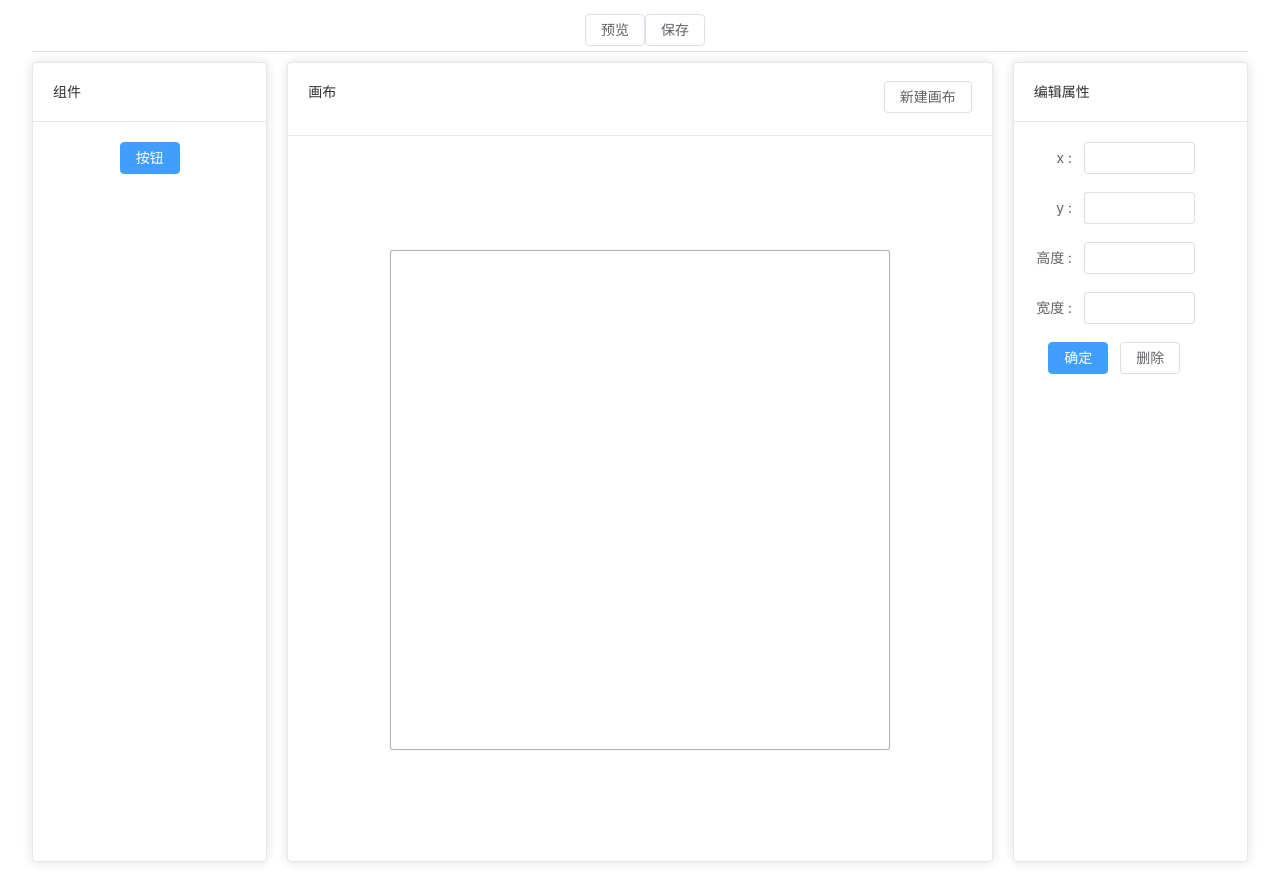
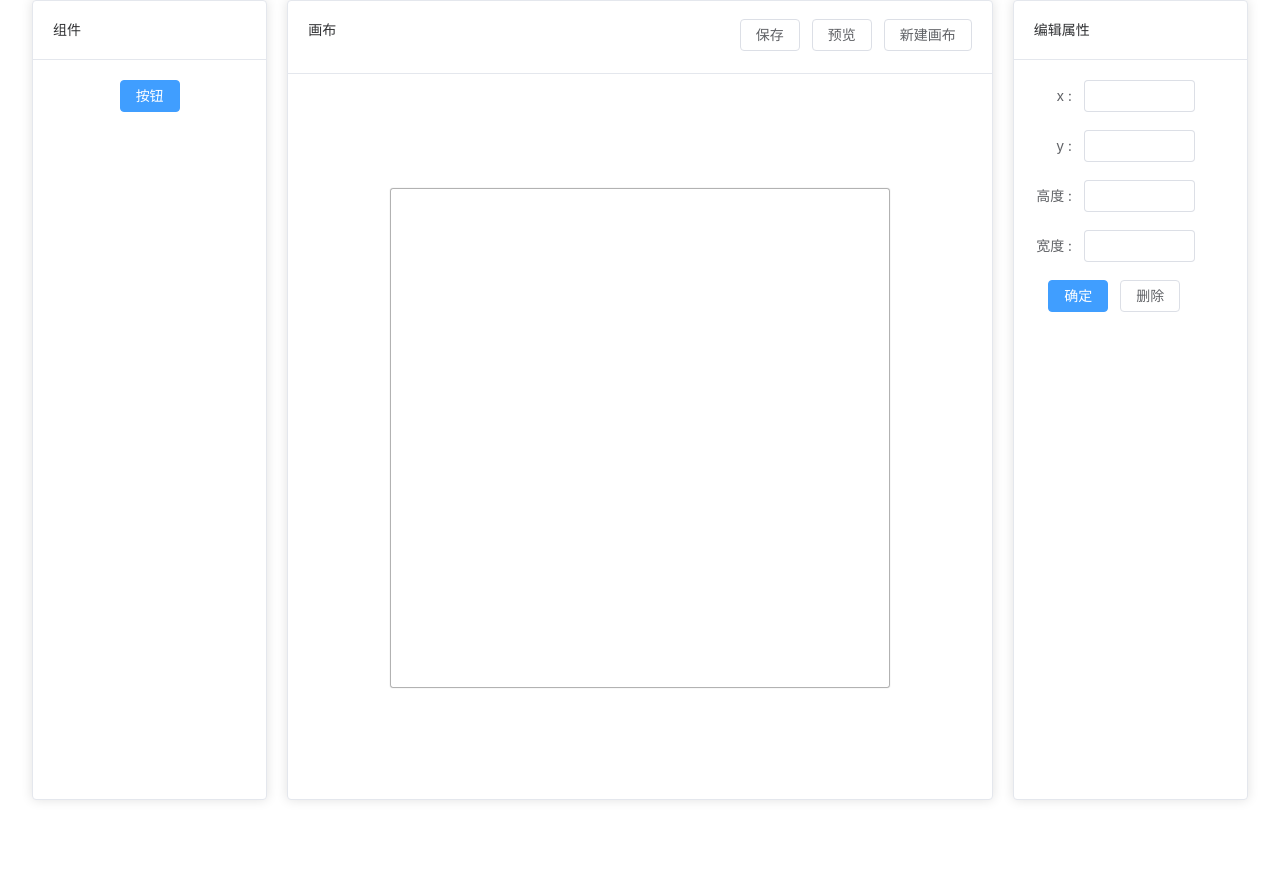
Before and after one commit to LiuycLZU/low-code, a Vue app: page / in a window 1280 px wide. After the commit the page ends 832 px from the top, so only its background shows below. Built offline with nearby package versions, Linux system fonts and the light colour scheme.

Commit message:
feat：功能增加

```diff
--- a/src/components/Toolbar/Toolbar.vue
+++ b/src/components/Toolbar/Toolbar.vue
@@ -20,6 +20,7 @@ export default defineComponent({
 </script>
 <script setup>
 import { defineComponent, ref } from "vue";
+import emiter  from "../../utils/mitt.js";
 import Preview from "@/components/Toolbar/Preview.vue";
 let isShowPreview = ref(false);
 function openPreview() {
--- a/src/page/desktop.vue
+++ b/src/page/desktop.vue
@@ -1,7 +1,4 @@
 <template>
-  <div class="home">
-    <Toolbar />
-  </div>
   <div class="center">
     <!-- 组件栏 -->
     <el-card class="components">
@@ -15,6 +12,8 @@
       <template #header>
         <div class="newPaint">
           <p class="alignLeft">画布</p>
+          <el-button class="mrs" @click="saveData">保存</el-button>
+          <el-button class="mrs" @click="openPreview">预览</el-button>
           <newPaint ref="newPaintRef" /></div
       ></template>
       <zPaint
@@ -37,10 +36,14 @@ import zButton from "@/components/zButton.vue";
 import zPaint from "@/components/zPaint.vue";
 import attrEdit from "@/components/attredit/attrEdit.vue";
 import newPaint from "@/components/operaComents/newPaint.vue";
-import Toolbar from "@/components/Toolbar/Toolbar.vue"
+import Toolbar from "@/components/Toolbar/Toolbar.vue";
 import { banZoom } from "@/utils/util.js";
 banZoom();
 let newPaintRef = ref(null);
+//保存数据
+function saveData(){
+    emiter.emit("preview");
+}
 </script>
 <style scoped>
 .center {
```
